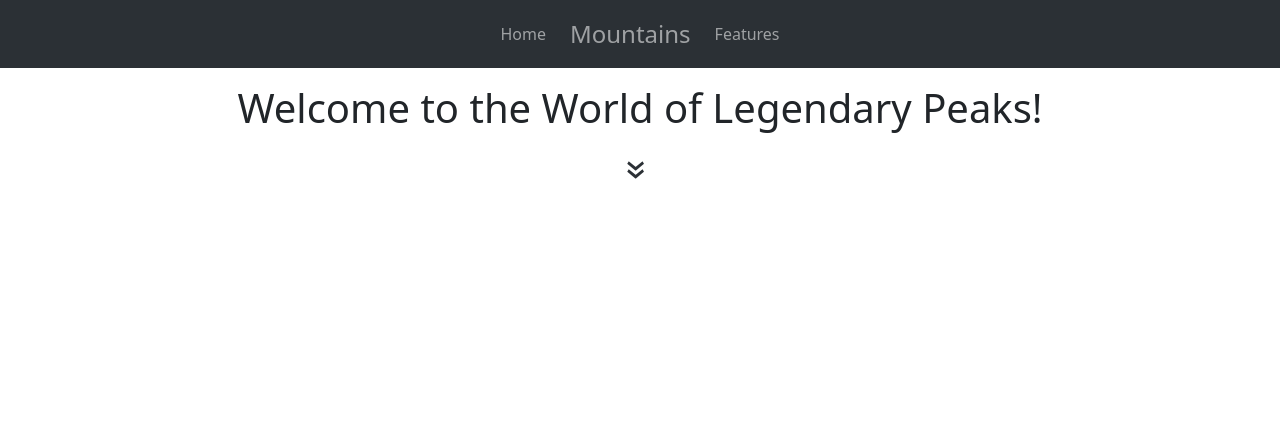
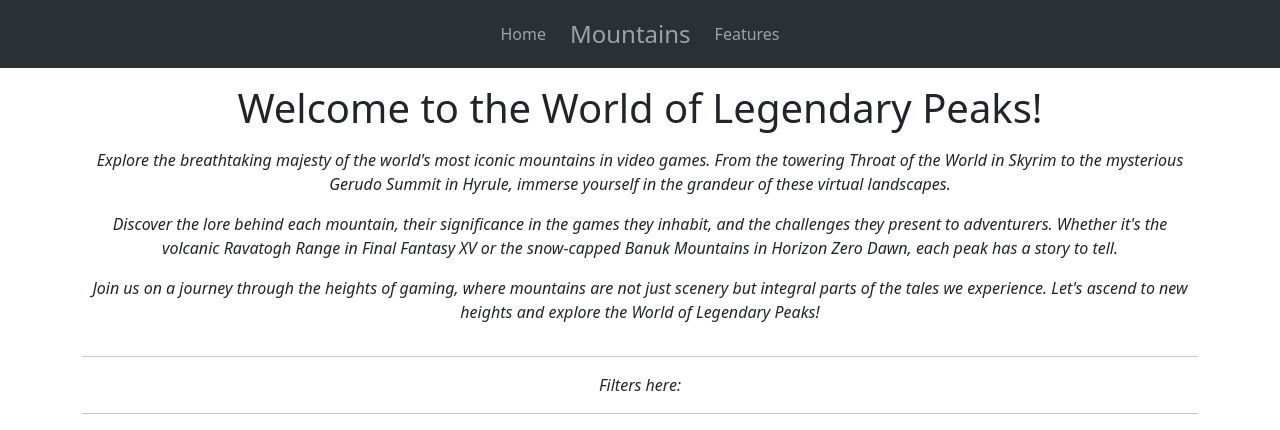
Before and after one commit to DavidVigh/Mountains, a website built with Vite: page index.html in a window 1280 px wide. Built offline with nearby package versions, Linux system fonts and the light colour scheme; files whose address does not match are found by name.

Commit message:
adjustments on margin

```diff
--- a/index.html
+++ b/index.html
@@ -35,9 +35,9 @@
         <div class="container">
             <div class="row d-flex">
                 <div class="col-12">
-                    <h1 class="text-center mt-3">Welcome to the World of Legendary Peaks!</h1>
+                    <h1 class="text-center mt-3 mb-3">Welcome to the World of Legendary Peaks!</h1>
 
-                    <p class="d-flex justify-content-center">
+                    <p class="d-flex justify-content-center d-lg-none">
                         <a class="collapse-href" style="transform: rotate(90deg);" data-bs-toggle="collapse" href="#collapse" role="button"
                             aria-expanded="false" aria-controls="collapseExample">
                             <span class="fs-1">&#187;</span>
@@ -65,11 +65,42 @@
                             </p>
                         </div>
                     </div>
+
+                    <div class="d-lg d-none d-lg-block">
+                        <p class="text-center fst-italic">
+                            Explore the breathtaking majesty of the world's most iconic mountains in video games. From the
+                            towering Throat of the World in Skyrim to the mysterious Gerudo Summit in Hyrule, immerse
+                            yourself
+                            in the grandeur of these virtual landscapes.
+                        </p>
+                        <p class="text-center fst-italic">
+                            Discover the lore behind each mountain, their significance in the games they inhabit, and the
+                            challenges they present to adventurers. Whether it's the volcanic Ravatogh Range in Final
+                            Fantasy XV
+                            or the snow-capped Banuk Mountains in Horizon Zero Dawn, each peak has a story to tell.
+                        </p>
+                        <p class="text-center fst-italic">
+                            Join us on a journey through the heights of gaming, where mountains are not just scenery but
+                            integral parts of the tales we experience. Let's ascend to new heights and explore the World of
+                            Legendary Peaks!
+
+                        </p>
+                    </div>
+
+
                 </div>
+
+
             </div>
+            <hr>
+            <div>
+                <p class="text-center fst-italic">Filters here:</p>
+            </div>
+            <hr>
+
         </div>
 
-        <div class="row d-flex" id="cards">
+        <div class="row d-flex mt-5" id="cards">
 
         </div>
     </main>
```
